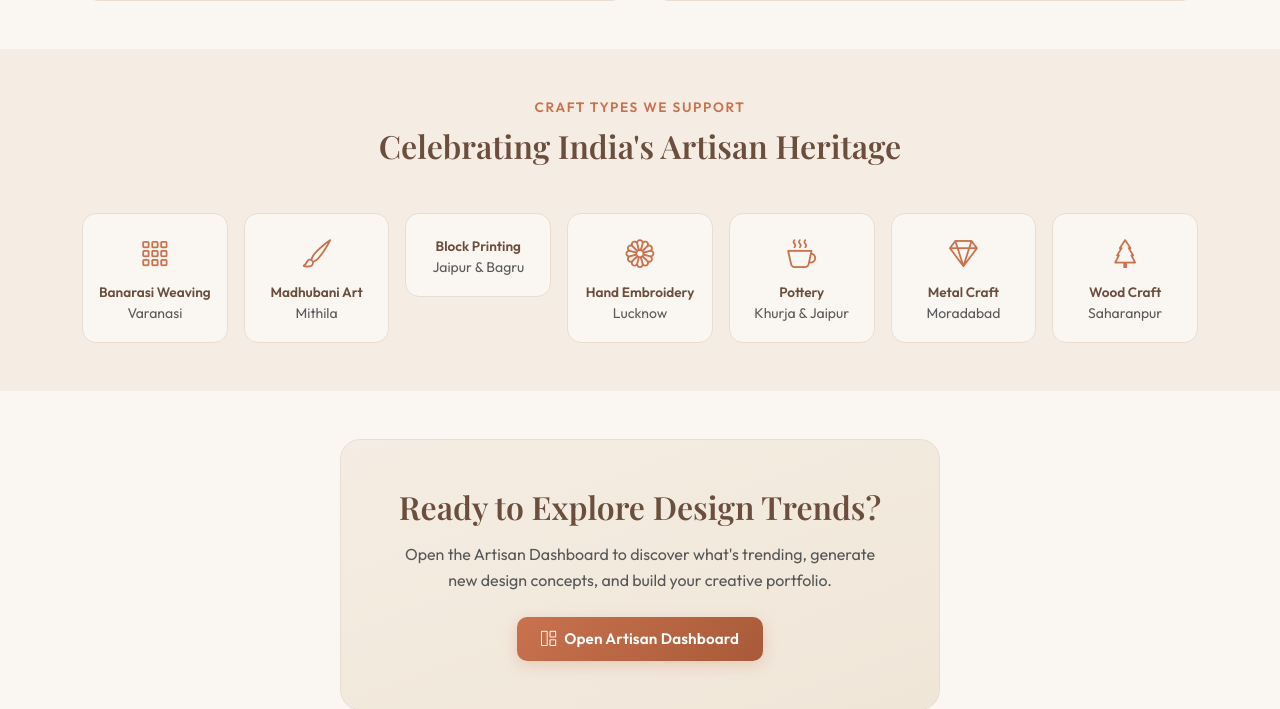
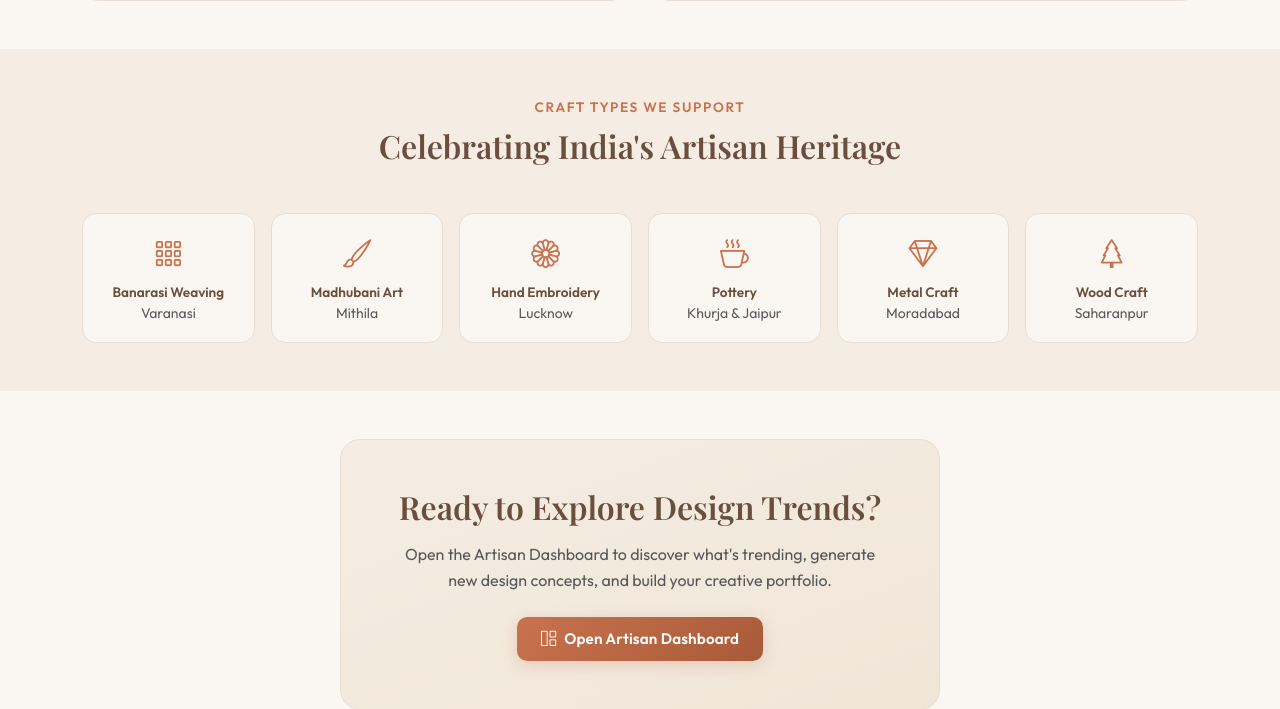
Before and after one commit to BhavyaJain1212/social_ventures_course_website, a Flask app: page / in a window 1280 px wide. Shown: the part 1911-2620 px from the top of the page. Run offline with Flask 3, Linux system fonts and the light colour scheme; some web fonts are replaced.

Commit message:
update files

```diff
--- a/templates/index.html
+++ b/templates/index.html
@@ -146,7 +146,6 @@
             {% set crafts = [
             ("Banarasi Weaving", "bi-grid-3x3-gap", "Varanasi"),
             ("Madhubani Art", "bi-brush", "Mithila"),
-            ("Block Printing", "bi-stamp", "Jaipur & Bagru"),
             ("Hand Embroidery", "bi-flower1", "Lucknow"),
             ("Pottery", "bi-cup-hot", "Khurja & Jaipur"),
             ("Metal Craft", "bi-gem", "Moradabad"),
```
Also changed, not shown: database/app.db, static/images/generated/concept_498f90134f06.png (added), static/images/generated/concept_49a19c1362b5.png (added).
